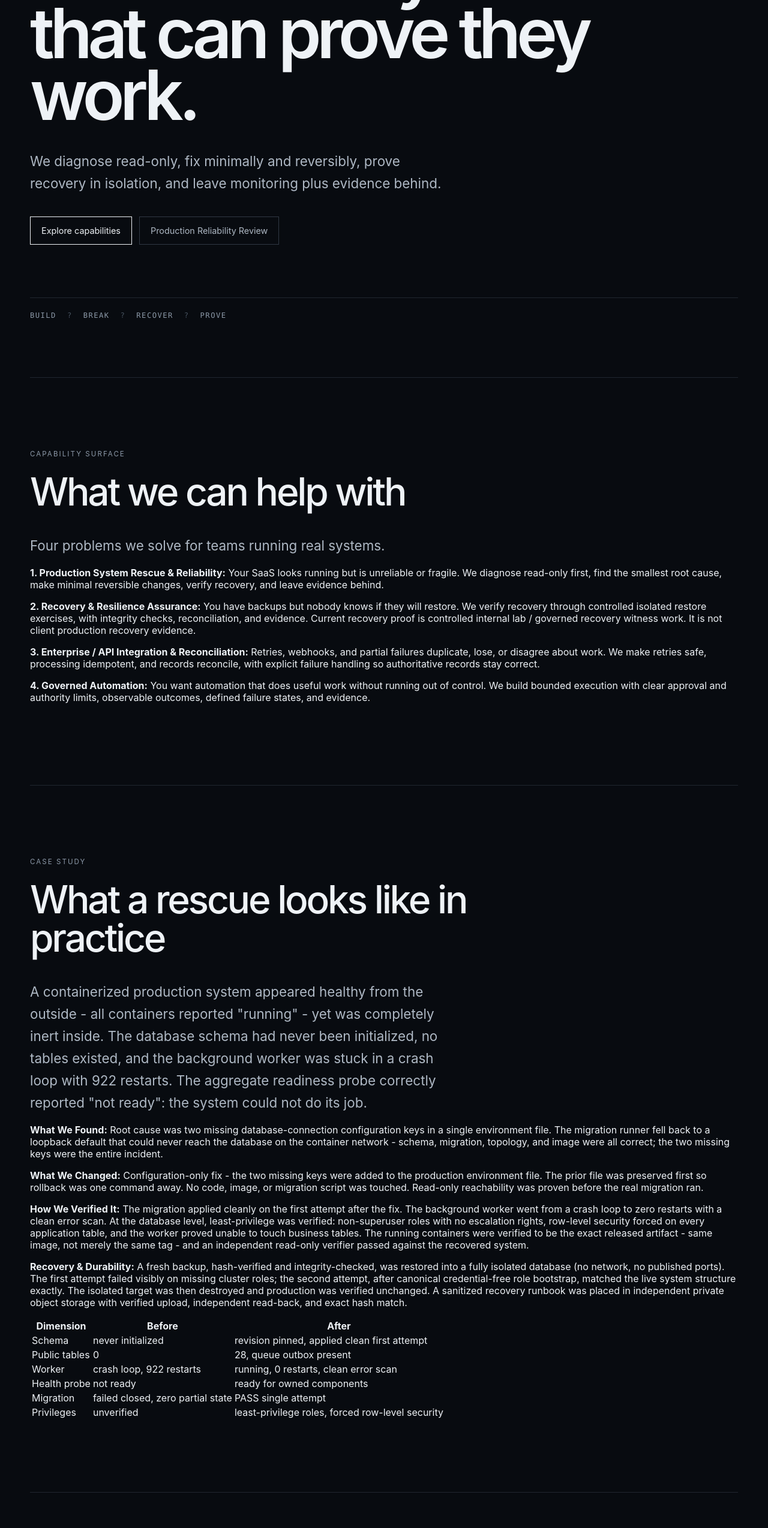
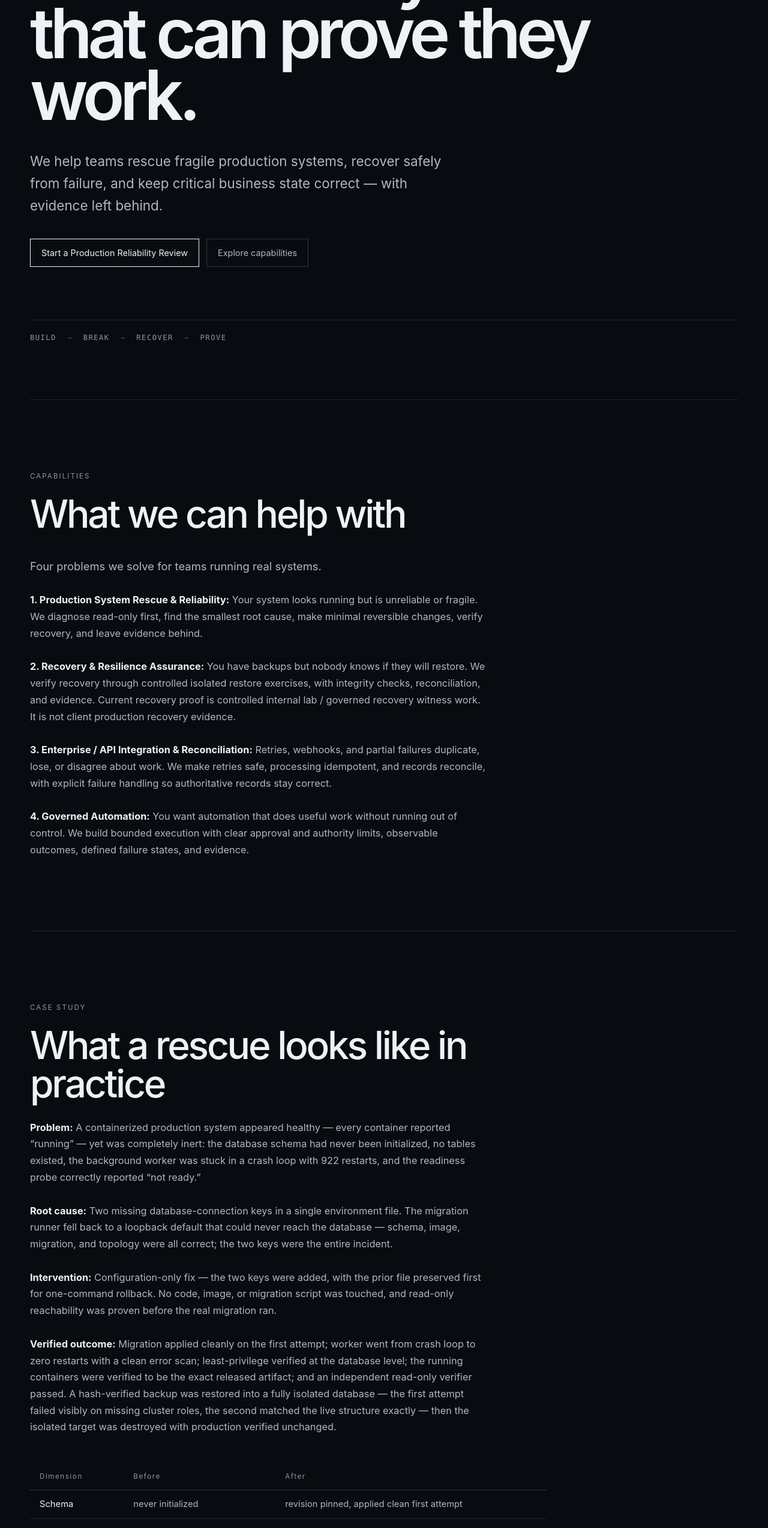
Before and after one commit to ZUHAYR-SYSTEMS/zuhayr-public-front-door, a React (Vite) app: page / in a window 1280 px wide. Shown: the part 234-2782 px from the top of the page at 60% size. Built offline with nearby package versions, Linux system fonts and the light colour scheme.

Commit message:
feat(web): finalize buyer-facing front door

```diff
--- a/src/App.tsx
+++ b/src/App.tsx
@@ -6,31 +6,32 @@ export default function App() { return (    <main>      <section className="hero
         </h1>
 
         <p className="lede">
-          We diagnose read-only, fix minimally and reversibly, prove recovery in isolation, and leave monitoring plus evidence behind.
+          We help teams rescue fragile production systems, recover safely from failure,
+          and keep critical business state correct — with evidence left behind.
         </p>
 
         <div className="actions">
-          <a href="#capabilities">Explore capabilities</a>
-          <a href="#engagement" className="secondary">Production Reliability Review</a>
+          <a href="#engagement">Start a Production Reliability Review</a>
+          <a href="#capabilities" className="secondary">Explore capabilities</a>
         </div>
 
-        <div className="system-line" aria-label="ZUHAYR engineering lifecycle">
+        <div className="system-line" aria-label="ZUHAYR engineering lifecycle: build, break, recover, prove">
           <span>BUILD</span>
-          <b>?</b>
+          <b aria-hidden="true">→</b>
           <span>BREAK</span>
-          <b>?</b>
+          <b aria-hidden="true">→</b>
           <span>RECOVER</span>
-          <b>?</b>
+          <b aria-hidden="true">→</b>
           <span>PROVE</span>
         </div>
       </section>
 
       <section id="capabilities" className="placeholder">
-        <p className="eyebrow">CAPABILITY SURFACE</p>
+        <p className="eyebrow">CAPABILITIES</p>
         <h2>What we can help with</h2>
         <p className="lede small">Four problems we solve for teams running real systems.</p>
         <p className="sublede">
-          <strong>1. Production System Rescue & Reliability:</strong> Your SaaS looks running but is unreliable or fragile. We diagnose read-only first, find the smallest root cause, make minimal reversible changes, verify recovery, and leave evidence behind.
+          <strong>1. Production System Rescue & Reliability:</strong> Your system looks running but is unreliable or fragile. We diagnose read-only first, find the smallest root cause, make minimal reversible changes, verify recovery, and leave evidence behind.
         </p>
         <p className="sublede">
           <strong>2. Recovery & Resilience Assurance:</strong> You have backups but nobody knows if they will restore. We verify recovery through controlled isolated restore exercises, with integrity checks, reconciliation, and evidence. Current recovery proof is controlled internal lab / governed recovery witness work. It is not client production recovery evidence.
@@ -46,20 +47,17 @@ export default function App() { return (    <main>      <section className="hero
       <section id="case-study" className="placeholder">
         <p className="eyebrow">CASE STUDY</p>
         <h2>What a rescue looks like in practice</h2>
-        <p className="lede">
-          A containerized production system appeared healthy from the outside - all containers reported "running" - yet was completely inert inside. The database schema had never been initialized, no tables existed, and the background worker was stuck in a crash loop with 922 restarts. The aggregate readiness probe correctly reported "not ready": the system could not do its job.
+        <p className="sublede">
+          <strong>Problem:</strong> A containerized production system appeared healthy — every container reported “running” — yet was completely inert: the database schema had never been initialized, no tables existed, the background worker was stuck in a crash loop with 922 restarts, and the readiness probe correctly reported “not ready.”
         </p>
         <p className="sublede">
-          <strong>What We Found:</strong> Root cause was two missing database-connection configuration keys in a single environment file. The migration runner fell back to a loopback default that could never reach the database on the container network - schema, migration, topology, and image were all correct; the two missing keys were the entire incident.
+          <strong>Root cause:</strong> Two missing database-connection keys in a single environment file. The migration runner fell back to a loopback default that could never reach the database — schema, image, migration, and topology were all correct; the two keys were the entire incident.
         </p>
         <p className="sublede">
-          <strong>What We Changed:</strong> Configuration-only fix - the two missing keys were added to the production environment file. The prior file was preserved first so rollback was one command away. No code, image, or migration script was touched. Read-only reachability was proven before the real migration ran.
+          <strong>Intervention:</strong> Configuration-only fix — the two keys were added, with the prior file preserved first for one-command rollback. No code, image, or migration script was touched, and read-only reachability was proven before the real migration ran.
         </p>
         <p className="sublede">
-          <strong>How We Verified It:</strong> The migration applied cleanly on the first attempt after the fix. The background worker went from a crash loop to zero restarts with a clean error scan. At the database level, least-privilege was verified: non-superuser roles with no escalation rights, row-level security forced on every application table, and the worker proved unable to touch business tables. The running containers were verified to be the exact released artifact - same image, not merely the same tag - and an independent read-only verifier passed against the recovered system.
-        </p>
-        <p className="sublede">
-          <strong>Recovery & Durability:</strong> A fresh backup, hash-verified and integrity-checked, was restored into a fully isolated database (no network, no published ports). The first attempt failed visibly on missing cluster roles; the second attempt, after canonical credential-free role bootstrap, matched the live system structure exactly. The isolated target was then destroyed and production was verified unchanged. A sanitized recovery runbook was placed in independent private object storage with verified upload, independent read-back, and exact hash match.
+          <strong>Verified outcome:</strong> Migration applied cleanly on the first attempt; worker went from crash loop to zero restarts with a clean error scan; least-privilege verified at the database level; the running containers were verified to be the exact released artifact; and an independent read-only verifier passed. A hash-verified backup was restored into a fully isolated database — the first attempt failed visibly on missing cluster roles, the second matched the live structure exactly — then the isolated target was destroyed with production verified unchanged.
         </p>
         <table>
           <thead>
@@ -91,11 +89,6 @@ export default function App() { return (    <main>      <section className="hero
               <td className="tablerow">ready for owned components</td>
             </tr>
             <tr>
-              <td className="tablerow">Migration</td>
-              <td className="tablerow">failed closed, zero partial state</td>
-              <td className="tablerow">PASS single attempt</td>
-            </tr>
-            <tr>
               <td className="tablerow">Privileges</td>
               <td className="tablerow">unverified</td>
               <td className="tablerow">least-privilege roles, forced row-level security</td>
@@ -107,54 +100,36 @@ export default function App() { return (    <main>      <section className="hero
       <section id="how-we-work" className="placeholder">
         <p className="eyebrow">HOW WE WORK</p>
         <h2>Safer production change, from start to finish</h2>
-        <ul>
-          <li>Diagnose read-only before making any change</li>
-          <li>Change minimally and reversibly; preserve pre-change state for one-command rollback</li>
-          <li>Prove read-only reachability before committing the real migration</li>
-          <li>Migration applied cleanly on the first attempt after remediation</li>
-          <li>Prove recoverability with isolated restore rehearsals before claiming it</li>
-          <li>Deploy and observe scheduled operations layer; caught and fixed its own defect on day one</li>
-          <li>Close off-node durability with verified independent storage and independent read-back</li>
-          <li>Deliver a complete hashed evidence chain: every artifact checksummed, every failed attempt preserved and classified</li>
-        </ul>
-      </section>
-
-      <section id="outcome" className="placeholder">
-        <p className="eyebrow">WHAT THIS DEMONSTRATES</p>
-        <h2>Credible, verified recovery</h2>
-        <ul>
-          <li><strong>Safer production change:</strong> diagnose read-only first, change minimally and reversibly, prove recovery in isolation before claiming it</li>
-          <li><strong>Recoverability:</strong> proved restore in isolation before claiming it; two-run rehearsal pattern preserved in the record</li>
-          <li><strong>Reduced ambiguity during incidents:</strong> fail-closed diagnostics name the exact problem rather than leaving it vague</li>
-          <li><strong>Repeatable verification:</strong> independent read-only verifier pass, operations test suite green, observable monitoring discipline</li>
-          <li><strong>Durable recovery evidence:</strong> hash-verified independent storage with independent read-back; every artifact checksummed</li>
-          <li><strong>Cleaner operational handoff:</strong> complete evidence chain a buyer or auditor can re-verify independently</li>
-        </ul>
+        <ol className="stages">
+          <li>
+            <strong>Diagnose.</strong> Read-only first — establish what is actually failing before proposing any change.
+          </li>
+          <li>
+            <strong>Change safely.</strong> Minimal, reversible changes, with pre-change state preserved for one-command rollback.
+          </li>
+          <li>
+            <strong>Recover & reconcile.</strong> Prove recovery in isolation — restore rehearsals with integrity checks and reconciliation — before claiming it.
+          </li>
+          <li>
+            <strong>Leave evidence.</strong> Monitoring plus a hashed evidence chain: every artifact checksummed, every failed attempt preserved and classified.
+          </li>
+        </ol>
       </section>
 
       <section id="engagement" className="placeholder">
-        <p className="eyebrow">ENGAGEMENT FIT</p>
+        <p className="eyebrow">ENGAGEMENT</p>
         <h2>Production Reliability Review</h2>
         <p className="lede">
-          This capability is for existing containerized SaaS that is degraded, "running but not working," or at a standstill where teams fear touching it. We diagnose read-only, fix minimally and reversibly, prove recovery in isolation, and leave monitoring plus evidence behind. Explicitly not offered: SLA-backed operations, greenfield builds at scale, public-launch readiness, payment-provider integrations, or external identity integrations.
-        </p>
-      </section>
-
-      <p className="disclosure">
-        this proof comes from rescuing and operating our own production infrastructure - not from a client engagement. No client data is involved. (CL-18)
-      </p>
-
-      <section id="contact" className="placeholder">
-        <p className="eyebrow">ENGAGE</p>
-        <h2>Bring us the system that needs to keep working.</h2>
-        <p className="lede small">
-          Start with a Production Reliability Review. We begin read-only and establish what is actually failing before proposing changes. Read-only is how we start; deeper access is agreed only if the findings call for it.
+          For teams running containerized systems that are degraded, “running but not working,” or frozen because they feel unsafe to touch. We diagnose read-only, change minimally and reversibly, prove recovery in isolation, and leave monitoring plus evidence behind.
         </p>
         <p className="lede small">
-          We will never claim a service level not yet governed, and we never expose private evidence in our analysis.
+          We begin read-only; deeper access is agreed only if the findings call for it. Explicitly out of scope: SLA-backed operations, greenfield builds, public-launch readiness, payment-provider integrations, and external identity integrations.
+        </p>
+        <p className="disclosure">
+          Current public proof is controlled internal production/lab evidence — not client engagement evidence. No client data is involved. (CL-18)
         </p>
         <div className="actions">
-          <a href="mailto:admin@zuhayrsystems.com">admin@zuhayrsystems.com</a>
+          <a href="mailto:admin@zuhayrsystems.com">Start a Production Reliability Review — admin@zuhayrsystems.com</a>
         </div>
       </section>
     </main>
--- a/src/index.css
+++ b/src/index.css
@@ -62,6 +62,96 @@ h1 {
   color: #aeb8c4;
   font-size: clamp(1.1rem, 2vw, 1.4rem);
   line-height: 1.65;
+}
+
+.lede.small {
+  font-size: clamp(1rem, 1.6vw, 1.15rem);
+}
+
+.sublede {
+  max-width: 760px;
+  margin: 28px 0 0;
+  color: #aeb8c4;
+  font-size: 1.02rem;
+  line-height: 1.7;
+}
+
+.sublede strong {
+  color: #eef2f6;
+}
+
+.stages {
+  max-width: 760px;
+  margin: 40px 0 0;
+  padding: 0;
+  list-style: none;
+  counter-reset: stage;
+}
+
+.stages li {
+  counter-increment: stage;
+  margin: 0;
+  padding: 20px 0 20px 56px;
+  position: relative;
+  border-top: 1px solid #20262f;
+  color: #aeb8c4;
+  font-size: 1.02rem;
+  line-height: 1.7;
+}
+
+.stages li::before {
+  content: "0" counter(stage);
+  position: absolute;
+  left: 0;
+  top: 22px;
+  color: #46515e;
+  font-family: ui-monospace, SFMono-Regular, Consolas, monospace;
+  font-size: 0.8rem;
+  letter-spacing: 0.1em;
+}
+
+.stages li strong {
+  color: #eef2f6;
+}
+
+table {
+  width: 100%;
+  max-width: 860px;
+  margin-top: 48px;
+  border-collapse: collapse;
+  font-size: 0.92rem;
+  line-height: 1.55;
+}
+
+.tablehdr {
+  text-align: left;
+  padding: 12px 16px;
+  border-bottom: 1px solid #303844;
+  color: #8c99a8;
+  font-size: 0.72rem;
+  letter-spacing: 0.14em;
+  font-weight: 400;
+}
+
+.tablerow {
+  padding: 12px 16px;
+  border-bottom: 1px solid #20262f;
+  color: #aeb8c4;
+  vertical-align: top;
+}
+
+td.tablerow:first-child {
+  color: #eef2f6;
+}
+
+.disclosure {
+  max-width: 760px;
+  margin: 40px 0 0;
+  padding-top: 20px;
+  border-top: 1px solid #20262f;
+  color: #8c99a8;
+  font-size: 0.88rem;
+  line-height: 1.7;
 }
 
 .actions {
```
